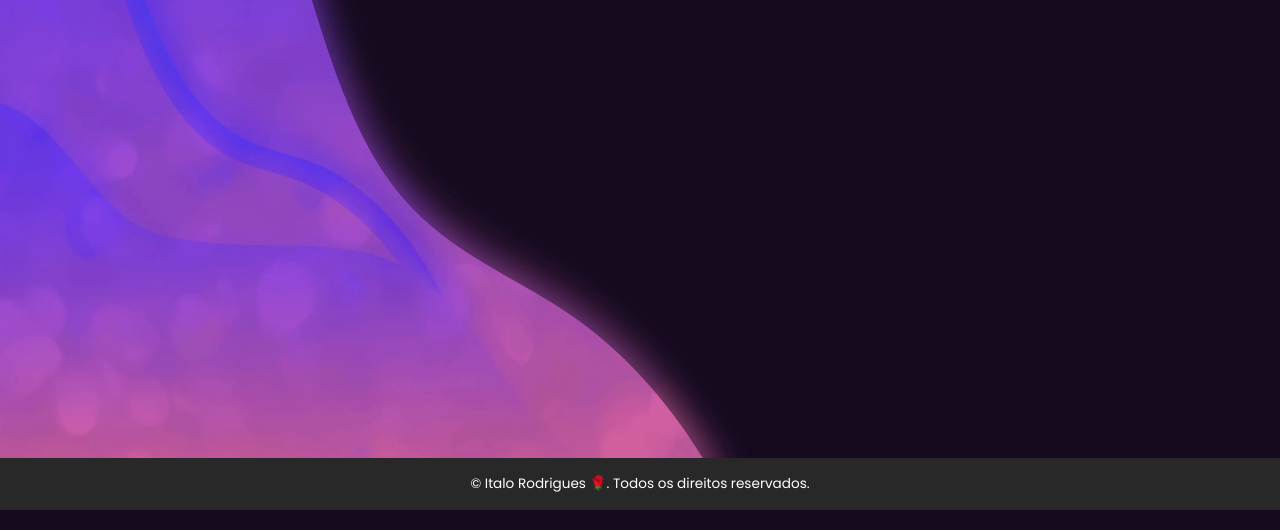
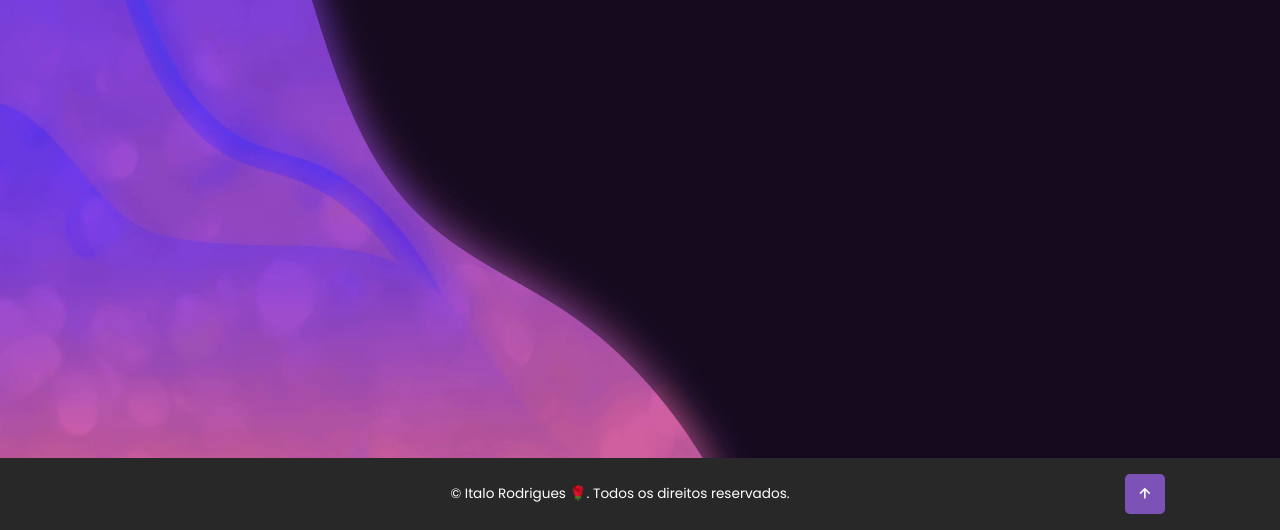
Before and after one commit to italorods/italorods.github.io, a plain HTML site: page index.html in a window 1280 px wide. Shown: the part 3542-4072 px from the top of the page. Drawn offline with nearby package versions, Linux system fonts and the light colour scheme; a script that the page names is missing.

Commit message:
update footer (arrow up)

```diff
--- a/index.html
+++ b/index.html
@@ -185,6 +185,10 @@
         <div class="content-footer">
             <p>&copy; <span id="year"></span> Italo Rodrigues 🌹. Todos os direitos reservados.</p>
         </div>
+
+        <div class="footer-icontop">
+            <a href="#"><i class='bx bx-up-arrow-alt'></i></a>
+        </div>
       </footer>
 
       <!-- Javascript -->
--- a/styles/style.css
+++ b/styles/style.css
@@ -518,13 +518,58 @@ span{
     }
 }
 
-.footer{
+.footer {
     background: var(--bgcolorheader);
-    justify-content: center;
+    justify-content: space-between;
     display: flex;
     padding: 2rem 9%;
-}
+    align-items: center;
+  }
 
-.content-footer p{
+  .content-footer {
+    text-align: center;
+    width: 100%;
+  }
+
+  .footer-icontop {
+    text-align: right;
+  }
+
+  .footer-icontop a{
+    position: relative;
+    display: inline-flex;
+    justify-content: center;
+    align-items: center;
+    padding: 0.8rem;
+    background: var(--textcolor2);
+    border: 0.5rem solid var(--textcolor2);
+    border-radius: 0.6rem;
+    z-index: 1;
+    overflow: hidden;
+  }
+
+  .footer-icontop a::before{
+    content: '';
+    position: absolute;
+    top: 0;
+    left: 0;
+    width: 0;
+    height: 100%;
+    background: var(--bgcolorheader);
+    z-index: -1;
+    transition: 0.5s;
+  }
+
+  .footer-icontop a:hover::before{
+    width: 100%;
+  }
+
+  .footer-icontop a i{
+    font-size: 2.4rem;
+    color: var(--textcolor);
+    transition: 0.5s;
+  }
+
+  .content-footer p {
     font-size: 1.7rem;
-}
+  }
```
